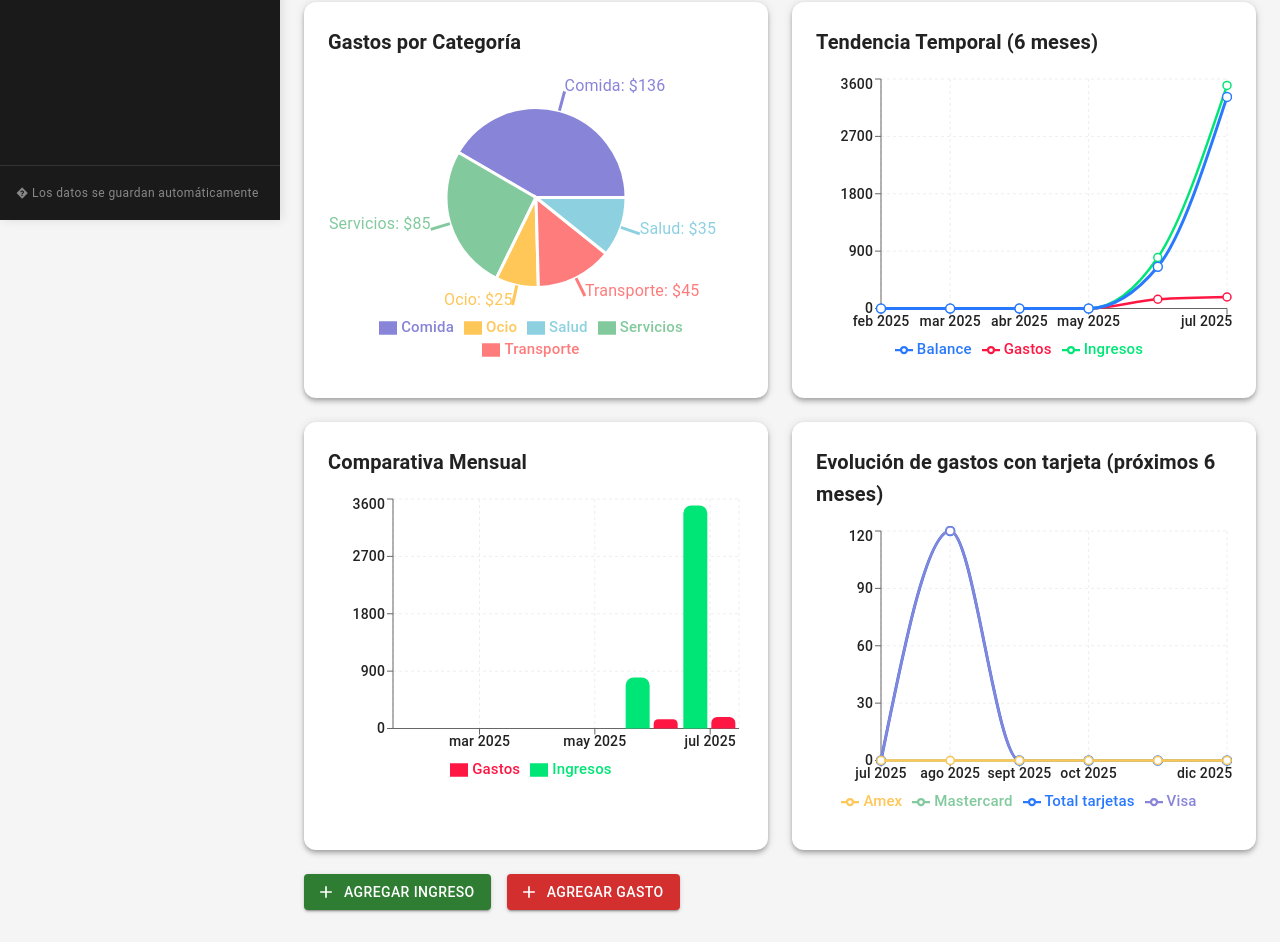
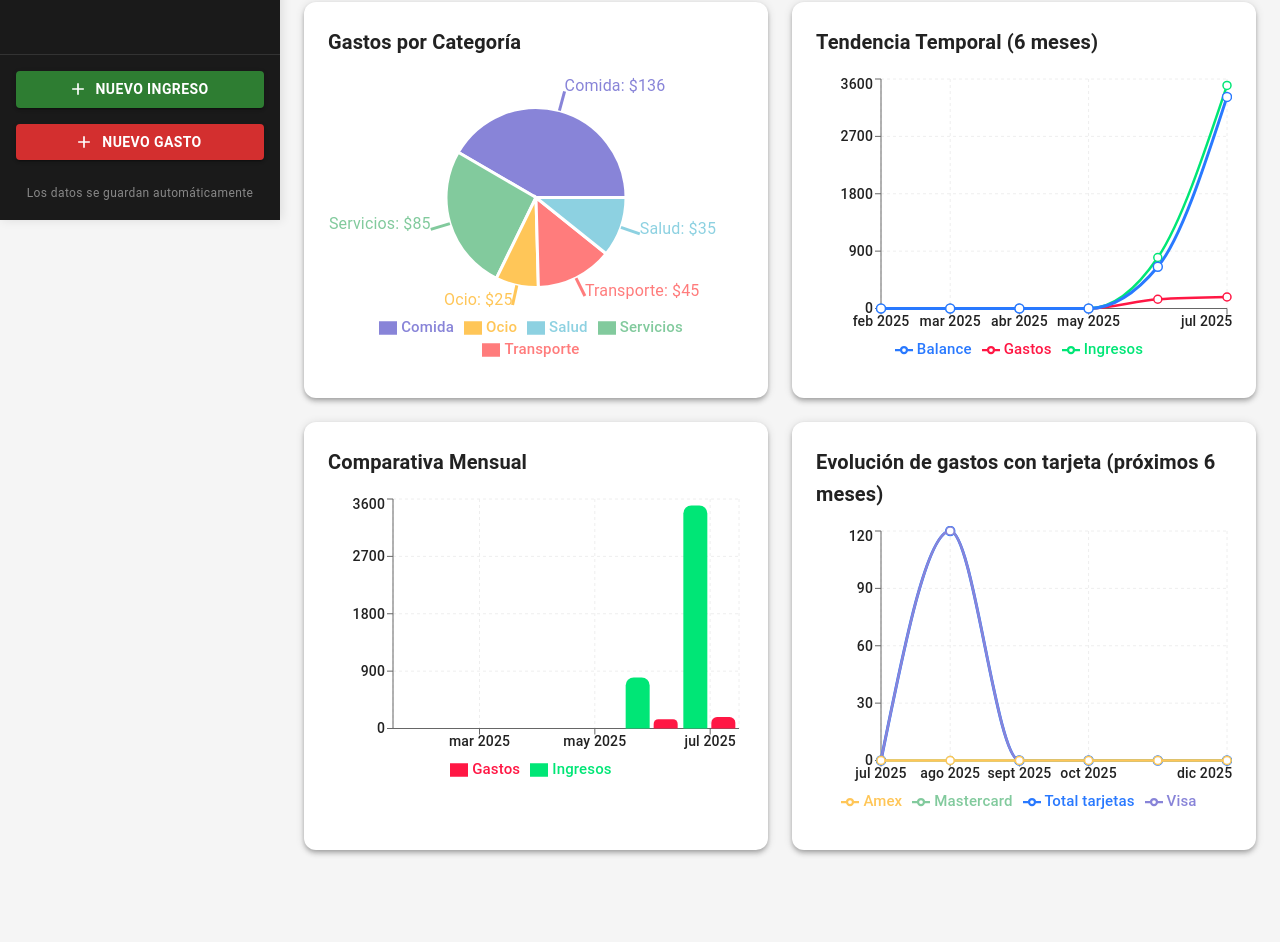
Before and after one commit to Lalo6174/Gastos, a React (Vite) app: page / in a window 1280 px wide. Shown: the part 580-1522 px from the top of the page. After the commit the page ends 1462 px from the top, so only its background shows below. Built offline with nearby package versions, Linux system fonts and the light colour scheme.

Commit message:
Mover botones de alta de ingreso/gasto a la sidebar

```diff
--- a/src/App.tsx
+++ b/src/App.tsx
@@ -415,10 +415,30 @@ function AppContent() {
           ))}
         </Box>
 
-        {/* Footer del sidebar */}
-        <Box sx={{ p: 2, borderTop: '1px solid #333', fontSize: '0.875rem', color: '#888' }}>
-          <Typography variant="caption">
-            � Los datos se guardan automáticamente
+        {/* Acciones principales en el sidebar */}
+        <Box sx={{ p: 2, borderTop: '1px solid #333', display: 'flex', flexDirection: 'column', gap: 1 }}>
+          <Button
+            variant="contained"
+            color="success"
+            startIcon={<Add />}
+            onClick={() => abrirDialogoNuevo('ingreso')}
+            sx={{ mb: 1, fontWeight: 700 }}
+            fullWidth
+          >
+            Nuevo Ingreso
+          </Button>
+          <Button
+            variant="contained"
+            color="error"
+            startIcon={<Add />}
+            onClick={() => abrirDialogoNuevo('gasto')}
+            sx={{ fontWeight: 700 }}
+            fullWidth
+          >
+            Nuevo Gasto
+          </Button>
+          <Typography variant="caption" color="#888" sx={{ mt: 2, textAlign: 'center' }}>
+            Los datos se guardan automáticamente
           </Typography>
         </Box>
       </Box>
@@ -682,24 +702,7 @@ function AppContent() {
             </Box>
           </Box>
 
-          <Box display="flex" gap={2} mt={3}>
-            <Button
-              variant="contained"
-              color="success"
-              startIcon={<Add />}
-              onClick={() => abrirDialogoNuevo('ingreso')}
-            >
-              Agregar Ingreso
-            </Button>
-            <Button
-              variant="contained"
-              color="error"
-              startIcon={<Add />}
-              onClick={() => abrirDialogoNuevo('gasto')}
-            >
-              Agregar Gasto
-            </Button>
-          </Box>
+          {/* ...el resto del dashboard... */}
         </>
       )}
 
@@ -953,26 +956,7 @@ function AppContent() {
               <Typography variant="h6">
                 Resultados ({filtrarYOrdenarTransacciones(transacciones).length} movimientos)
               </Typography>
-              <Box display="flex" gap={1}>
-                <Button
-                  variant="contained"
-                  color="success"
-                  size="small"
-                  startIcon={<Add />}
-                  onClick={() => abrirDialogoNuevo('ingreso')}
-                >
-                  Nuevo Ingreso
-                </Button>
-                <Button
-                  variant="contained"
-                  color="error"
-                  size="small"
-                  startIcon={<Add />}
-                  onClick={() => abrirDialogoNuevo('gasto')}
-                >
-                  Nuevo Gasto
-                </Button>
-              </Box>
+              {/* Botones de alta movidos al sidebar */}
             </Box>
 
             <List>
```
